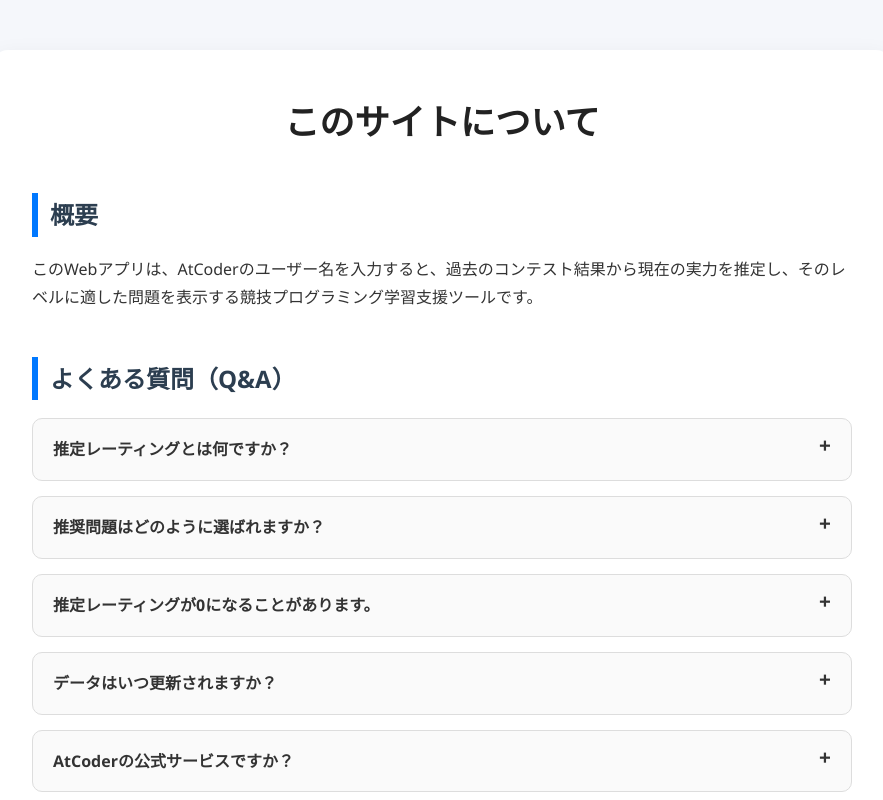
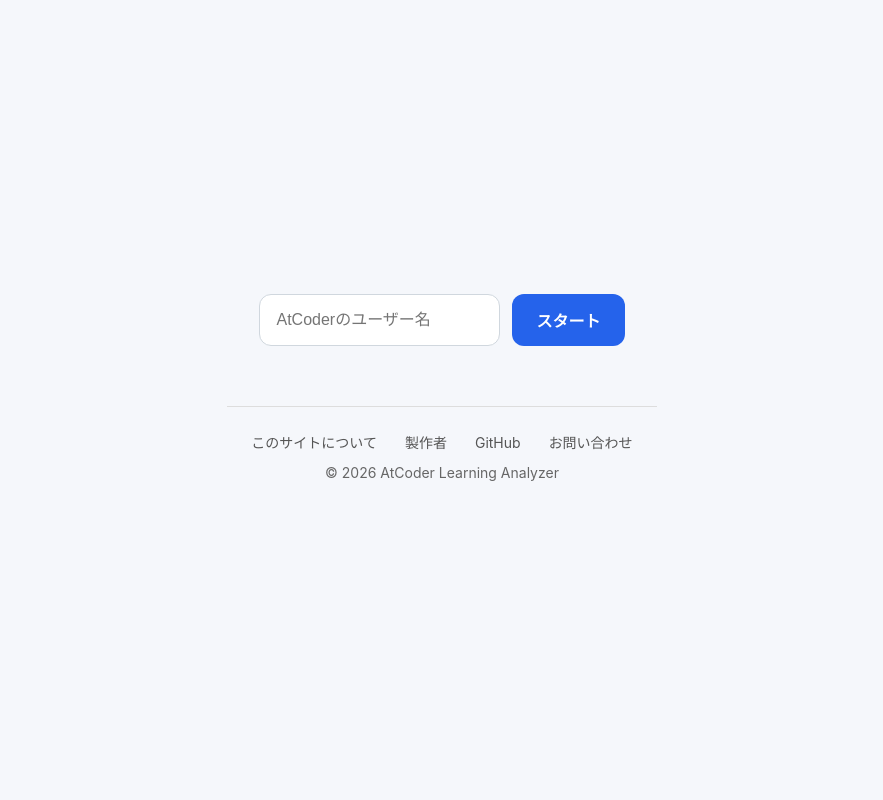
Before and after one commit to hikaru373/atcoder-learning-analyzer, a React (Vite) app in the folder frontend/: page / in a window 1280 px wide. Shown: the top 800 px of the page, without its empty margins (198-1081 px from the left). Built offline with nearby package versions, Linux system fonts and the light colour scheme.

Commit message:
inputをReactに移行

```diff
--- a/frontend/index.html
+++ b/frontend/index.html
@@ -5,6 +5,16 @@
     <link rel="icon" href="/logo.ico" />
     <meta name="viewport" content="width=device-width, initial-scale=1.0" />
     <title>AtCoder Learning Analyzer</title>
+
+    <!-- Google tag (gtag.js) -->
+    <script async src="https://www.googletagmanager.com/gtag/js?id=G-L99XGSX196"></script>
+    <script>
+      window.dataLayer = window.dataLayer || [];
+      function gtag(){dataLayer.push(arguments);}
+      gtag('js', new Date());
+
+      gtag('config', 'G-L99XGSX196');
+    </script>
   </head>
   <body>
     <div id="root"></div>
--- a/frontend/src/App.tsx
+++ b/frontend/src/App.tsx
@@ -1,6 +1,6 @@
-import AboutPage from './pages/AboutPage'
+import InputPage from './pages/InputPage'
 
-// 今は about 画面だけ。画面が増えたら react-router-dom で切り替える
+// 今は1画面ずつ表示して確認する。画面が増えたら react-router-dom で切り替える
 export default function App() {
-  return <AboutPage />
+  return <InputPage />
 }
--- /dev/null
+++ b/frontend/src/pages/InputPage.tsx
@@ -0,0 +1,35 @@
+import { useState } from 'react'
+import type { FormEvent } from 'react'
+import Footer from '../components/Footer'
+import '../styles/input.css'
+
+export default function InputPage() {
+  // 入力欄の値を React の state で管理する
+  const [user, setUser] = useState('')
+
+  function handleSubmit(e: FormEvent) {
+    // フォーム送信によるページ遷移（リロード）を止める
+    e.preventDefault()
+    // TODO: ステップ3で結果画面（/result/ユーザー名）へ移動する
+    console.log('分析するユーザー:', user.trim())
+  }
+
+  return (
+    <div className="input-page">
+      <title>AtCoder Learning Analyzer</title>
+
+      <form onSubmit={handleSubmit}>
+        <input
+          type="text"
+          placeholder="AtCoderのユーザー名"
+          value={user}
+          onChange={(e) => setUser(e.target.value)}
+          required
+        />
+        <button type="submit">スタート</button>
+      </form>
+
+      <Footer />
+    </div>
+  )
+}
--- /dev/null
+++ b/frontend/src/styles/input.css
@@ -0,0 +1,50 @@
+/* 入力画面のスタイル（.input-page の中だけに効く） */
+.input-page {
+    font-family: -apple-system, BlinkMacSystemFont, "Segoe UI", sans-serif;
+    min-height: 100vh;
+    display: flex;
+    flex-direction: column;
+    justify-content: center;
+    align-items: center;
+}
+
+.input-page form {
+    display: flex;
+    gap: 12px;
+}
+
+.input-page input[type="text"] {
+    flex: 1;
+    padding: 14px 16px;
+    border: 1px solid #d0d7de;
+    border-radius: 12px;
+    font-size: 1rem;
+    outline: none;
+    transition: 0.2s;
+}
+
+.input-page input[type="text"]:focus {
+    border-color: #2563eb;
+    box-shadow: 0 0 0 4px rgba(37, 99, 235, 0.15);
+}
+
+.input-page button {
+    padding: 14px 24px;
+    border: none;
+    border-radius: 12px;
+    background: #2563eb;
+    color: white;
+    font-size: 1rem;
+    font-weight: 600;
+    cursor: pointer;
+    transition: 0.2s;
+}
+
+.input-page button:hover {
+    background: #1d4ed8;
+    transform: translateY(-1px);
+}
+
+.input-page button:active {
+    transform: translateY(0);
+}
```
